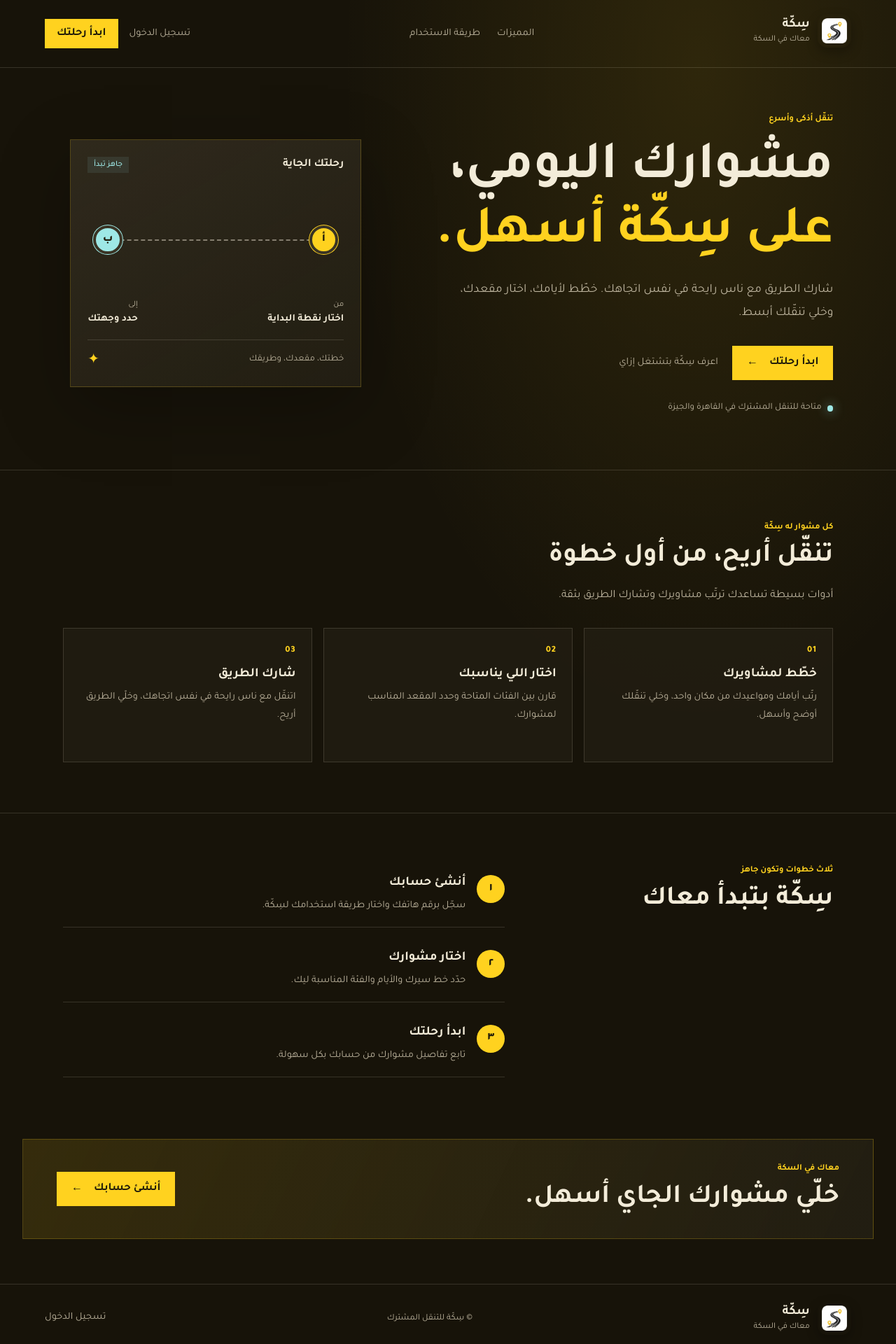
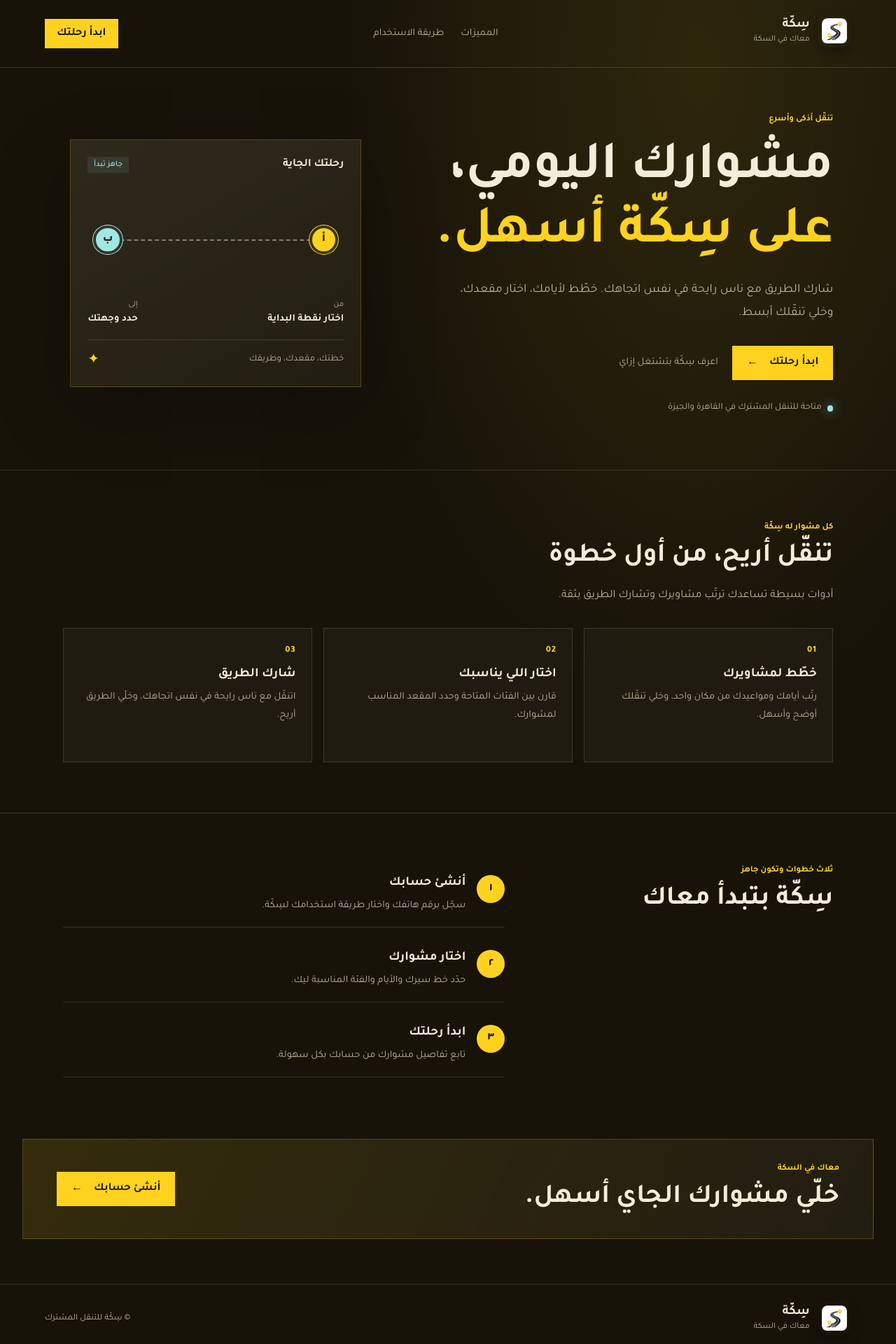
Before and after one commit to sekka-go/SeKKa, a React (Vite) app in the folder web/: page / in a window 1280 px wide. Shown: the top 1920 px of the page at 70% size. Built offline with nearby package versions, Linux system fonts and the light colour scheme; no server answers.

Commit message:
Remove sign-in links from public homepage

```diff
--- a/web/src/screens/LandingScreen.tsx
+++ b/web/src/screens/LandingScreen.tsx
@@ -22,7 +22,6 @@ export default function LandingScreen() {
           <a href="#how-it-works">طريقة الاستخدام</a>
         </nav>
         <div className="landing-actions">
-          <a className="landing-login" href="/login">تسجيل الدخول</a>
           <a className="button landing-header-cta" href="/register">ابدأ رحلتك</a>
         </div>
       </header>
@@ -88,7 +87,6 @@ export default function LandingScreen() {
       <footer className="landing-footer">
         <BrandLogo variant="light" />
         <span>© سِكّة للتنقل المشترك</span>
-        <a href="/login">تسجيل الدخول</a>
       </footer>
     </main>
   );
```
